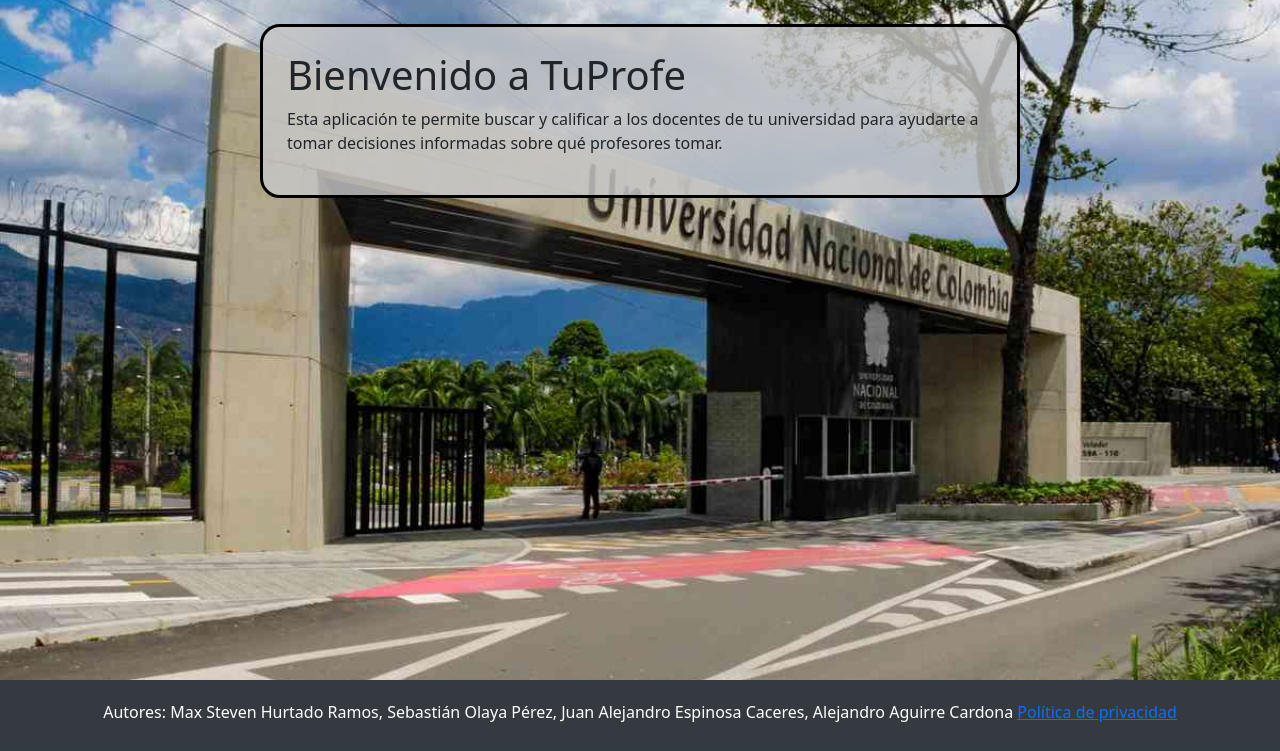
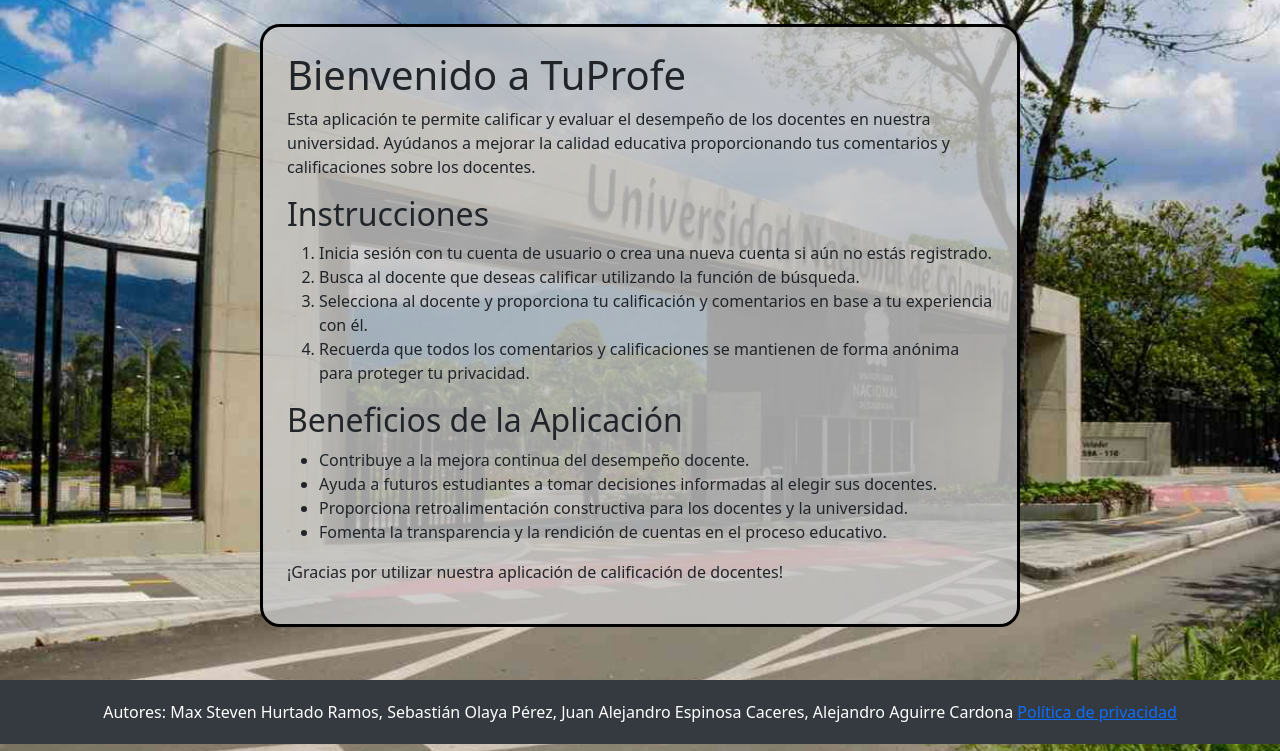
Before and after one commit to solayap2601/ppi_08, a Django app: page / in a window 1280 px wide. Shown: the part 56-807 px from the top of the page. Before the commit the page ends 778 px from the top, so only its background shows below. Run offline with Django 4.2, Linux system fonts and the light colour scheme; some libraries are stand-ins or nearby versions.

Commit message:
carreta home

```diff
--- a/tuProfe/tuProfe/templates/home.html
+++ b/tuProfe/tuProfe/templates/home.html
@@ -61,7 +61,27 @@
     <div class="col-md-8 p-4" style="background-color: rgba(200,200,200,0.8); border-radius: 20px; border: 3px solid #000;">
 
 		<h1>Bienvenido a TuProfe</h1>
-		<p>Esta aplicación te permite buscar y calificar a los docentes de tu universidad para ayudarte a tomar decisiones informadas sobre qué profesores tomar.</p>
+
+  <p>Esta aplicación te permite calificar y evaluar el desempeño de los docentes en nuestra universidad. Ayúdanos a mejorar la calidad educativa proporcionando tus comentarios y calificaciones sobre los docentes.</p>
+
+  <h2>Instrucciones</h2>
+  <ol>
+    <li>Inicia sesión con tu cuenta de usuario o crea una nueva cuenta si aún no estás registrado.</li>
+    <li>Busca al docente que deseas calificar utilizando la función de búsqueda.</li>
+    <li>Selecciona al docente y proporciona tu calificación y comentarios en base a tu experiencia con él.</li>
+    <li>Recuerda que todos los comentarios y calificaciones se mantienen de forma anónima para proteger tu privacidad.</li>
+  </ol>
+
+  <h2>Beneficios de la Aplicación</h2>
+  <ul>
+    <li>Contribuye a la mejora continua del desempeño docente.</li>
+    <li>Ayuda a futuros estudiantes a tomar decisiones informadas al elegir sus docentes.</li>
+    <li>Proporciona retroalimentación constructiva para los docentes y la universidad.</li>
+    <li>Fomenta la transparencia y la rendición de cuentas en el proceso educativo.</li>
+  </ul>
+
+  <p>¡Gracias por utilizar nuestra aplicación de calificación de docentes!</p>
+
 
     </div>
     <div class="col-md-2"></div>
@@ -74,7 +94,7 @@
   <div class="container">
     <div class="row">
       <div class="col-md-12 text-center">
-        <p class="m-1">Autores: Max Steven Hurtado Ramos, Sebastián Olaya Pérez, Juan Alejandro Espinosa Caceres, Alejandro Aguirre Cardona <a href="{% url 'politicasp' %}">Política de privacidad</a></p>
+        <p class="m-1" >Autores: Max Steven Hurtado Ramos, Sebastián Olaya Pérez, Juan Alejandro Espinosa Caceres, Alejandro Aguirre Cardona <a href="{% url 'politicasp' %}">Política de privacidad</a></p>
       </div>
     </div>
   </div>
```
Also changed, not shown: tuProfe/db.sqlite3.
